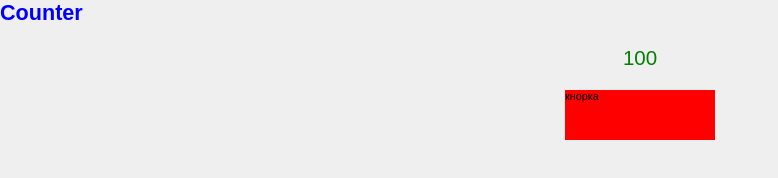
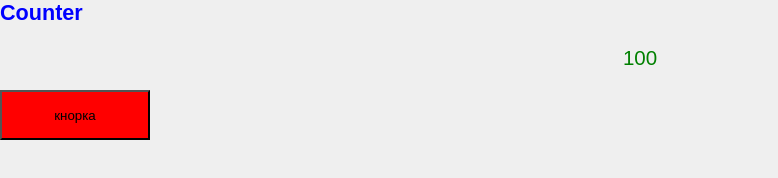
Before and after one commit to retarcorp/dist4, a plain HTML site: page index.html in a window 1280 px wide. Shown: the whole page, without its empty margins (0-778 px from the left). Drawn offline with Linux system fonts and the light colour scheme.

Commit message:
id button

```diff
--- a/index.html
+++ b/index.html
@@ -9,7 +9,7 @@
 	<body>
 		<h1>Counter</h1>
 		<div id='counter'> 0 </div>
-		<div id="button" style="height: 50px; width: 150px; margin: 0 auto; background: red;">кнорка</div>
+		<button id="button" style="height: 50px; width: 150px; margin: 0 auto; background: red; text-align: center;">кнорка</button>
 	</body>
 
 </html>
```
